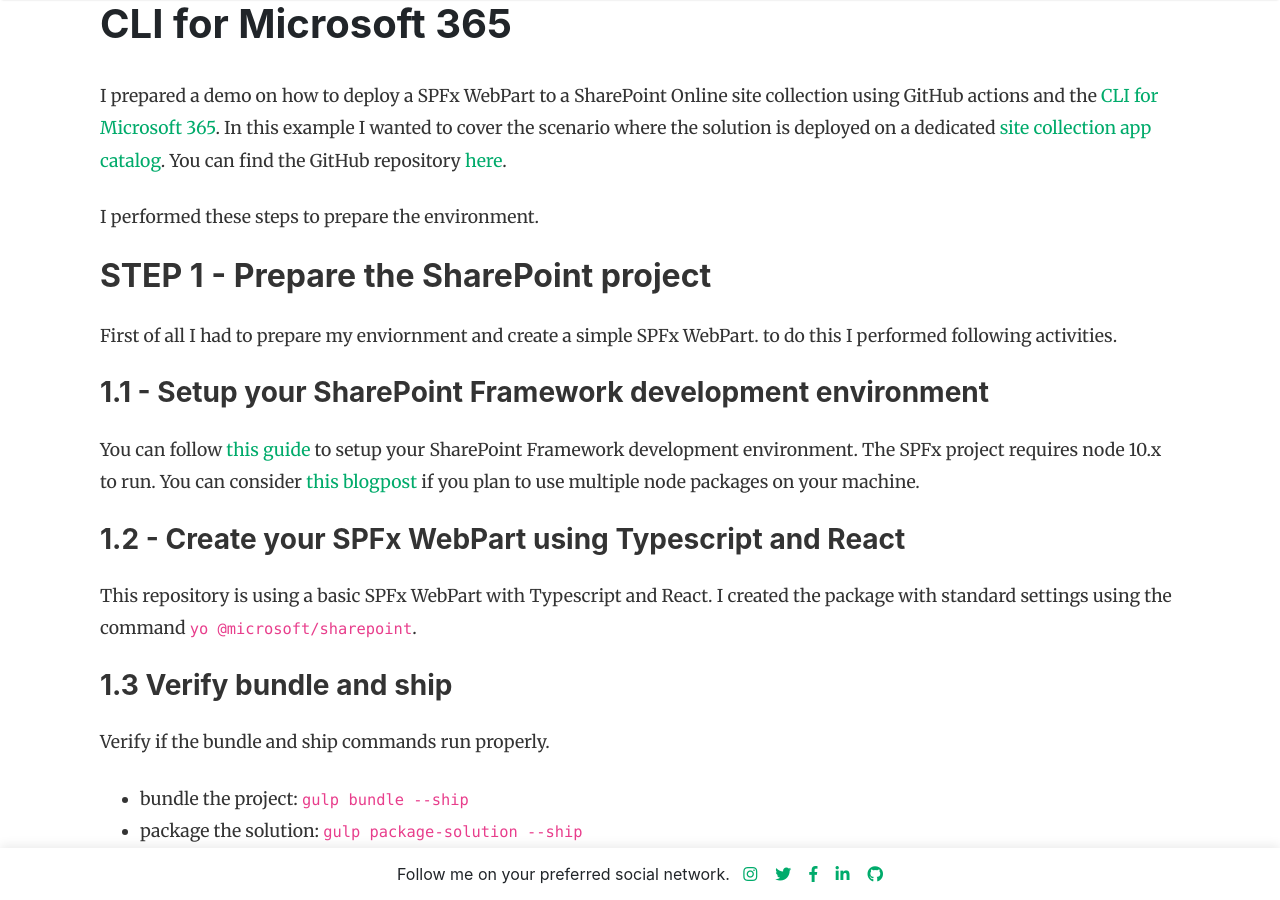
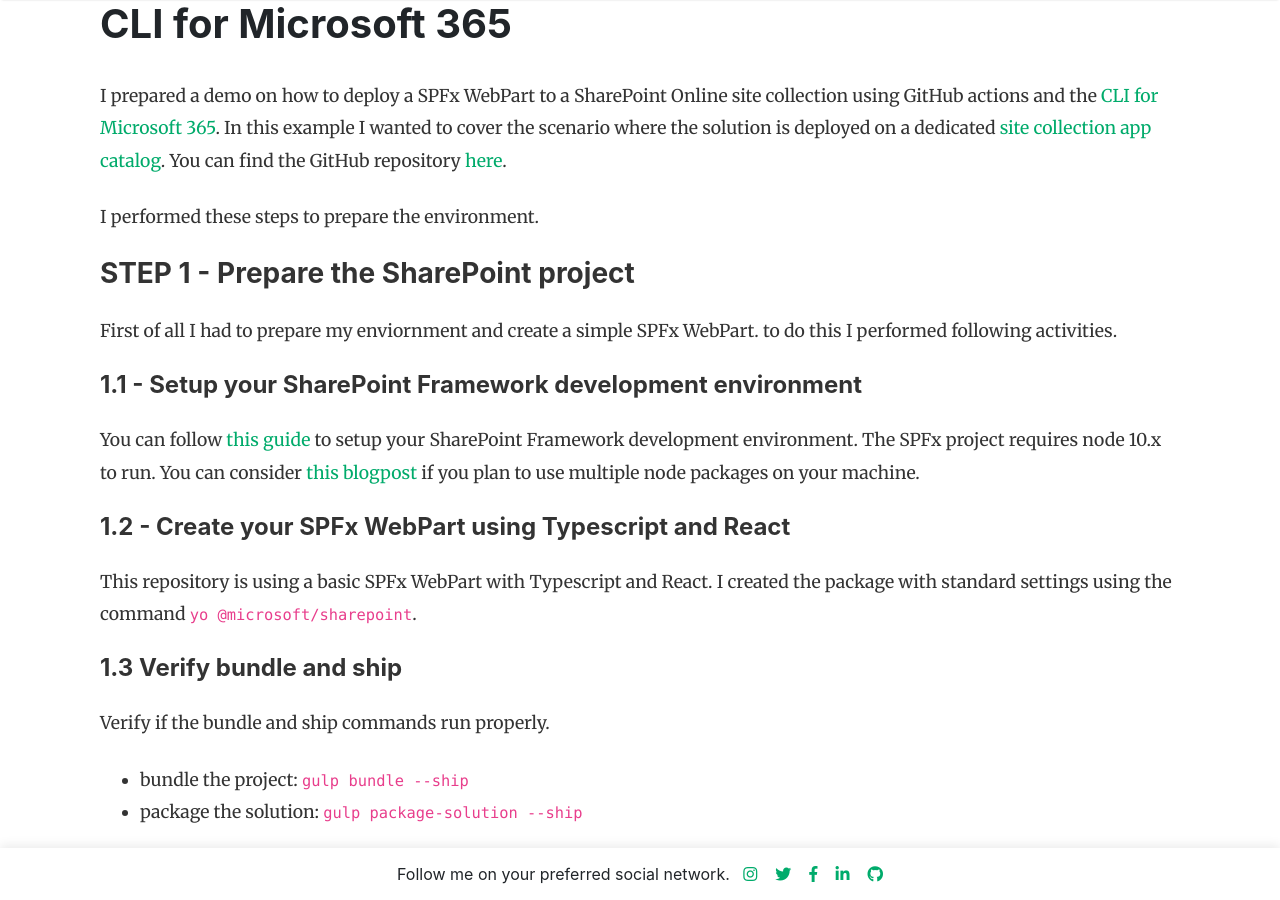
Before and after one commit to plamber/plamber.github.io, a Jekyll site: the page built from _posts/2020-10-31-Deploy-SPFx-With-Github-Actions-And-M365-CLI.md, in a window 1280 px wide and 900 px high, scrolled down 383 px. Built offline with Jekyll 4.4.1, drawn with Linux system fonts in a browser that asks for light colours; nearby versions of some CDN libraries; comment, search, counter and statistics services are not loaded.

Commit message:
updated headings

````diff
--- a/_posts/2020-10-31-Deploy-SPFx-With-Github-Actions-And-M365-CLI.md
+++ b/_posts/2020-10-31-Deploy-SPFx-With-Github-Actions-And-M365-CLI.md
@@ -11,36 +11,36 @@ In this example I wanted to cover the scenario where the solution is deployed on
 
 I performed these steps to prepare the environment.
 
-## STEP 1 - Prepare the SharePoint project
+### STEP 1 - Prepare the SharePoint project
 First of all I had to prepare my enviornment and create a simple SPFx WebPart. to do this I performed following activities.
 
-### 1.1 - Setup your SharePoint Framework development environment
+#### 1.1 - Setup your SharePoint Framework development environment
 You can follow [this guide](https://docs.microsoft.com/en-us/sharepoint/dev/spfx/set-up-your-development-environment) to setup your SharePoint Framework development environment. The SPFx project requires node 10.x to run. You can consider [this blogpost](https://www.nubo.eu/Install-Multiple-Node-Versions-On-Windows/) if you plan to use multiple node packages on your machine.
 
-### 1.2 - Create your SPFx WebPart using Typescript and React
+#### 1.2 - Create your SPFx WebPart using Typescript and React
 This repository is using a basic SPFx WebPart with Typescript and React. I created the package with standard settings using the command `yo @microsoft/sharepoint`.
 
-### 1.3 Verify bundle and ship
+#### 1.3 Verify bundle and ship
 Verify if the bundle and ship commands run properly.
 - bundle the project: `gulp bundle --ship`
 - package the solution: `gulp package-solution --ship`
 
-## STEP 2 - Prepare the GitHub action to bundle and package the SPFx project
+### STEP 2 - Prepare the GitHub action to bundle and package the SPFx project
 We will use [GitHub Actions](https://docs.github.com/en/free-pro-team@latest/actions) in this repository to bundle and package the SPFx project. For this step I created a sample action under `.github\workflows\build-spfx.yml` to perform this operation. It is always executed when you push changes to the repository.
 
 Once you pushed the changes you should see the workflow running on GitHub under `Actions`.
 
-## STEP 3 - Prepare your SharePoint Online target environment
+### STEP 3 - Prepare your SharePoint Online target environment
 This example will push the SPFx Webpart in this project to a SharePoint Online site collection. This will be done by using the *CLI for Microsoft 365*. The team already created the required GitHub actions to perform operations with the CLI. We just need to collect the necessary values to perform the operation. We will need:
 - SharePoint Online Site Collection
 - Username and Password of a user with Site Collection Admin rights on that site
 
-## STEP 4 - Grant consent to the CLI for Microsoft 365
+### STEP 4 - Grant consent to the CLI for Microsoft 365
 The CLI for Microsoft 365 will upload the SPFx package to the SharePoint Online site by using the user we will pick for the deployment. All operations will be executed without interactions in the GitHub action.
 
 We have to ensure that the account has consented the CLI to perform actions on his behalf. The simplest way to accomplish this is by installing the CLI on a machine using [this article](https://pnp.github.io/cli-microsoft365/). Afterwards, perform a `m365 login` command and login using the account that will perform the upgrade operation. Once the login operation is successful, you can logout again using `m365 logout`.
 
-## STEP 5 - Create an site collection app catalog for the site in question using the CLI for Microsoft 365
+### STEP 5 - Create an site collection app catalog for the site in question using the CLI for Microsoft 365
 We want to publish the solution to an individual site and not the tenant catalog. To do this, I am going to create an app catalog for the target site collection. We do this using the CLI for Microsoft 365.
 
 ```bash
@@ -50,7 +50,7 @@ m365 spo site appcatalog add --url $site
 Write-output "App Catalog Created on " $site
 ```
 
-## STEP 6 - Prepare the GitHub action to bundle, package, and deploy the SPFx project
+### STEP 6 - Prepare the GitHub action to bundle, package, and deploy the SPFx project
 We will use [GitHub Actions](https://docs.github.com/en/free-pro-team@latest/actions) in this repository to bundle and package the SPFx project. For this step I created a sample action under `.github\workflows\build-spfx-deploy.yml` to perform this operation. It is always executed when you push changes to the repository.
 
 The action will use three secret parameters. In the GitHub repository I am going to add these secrets:
````
